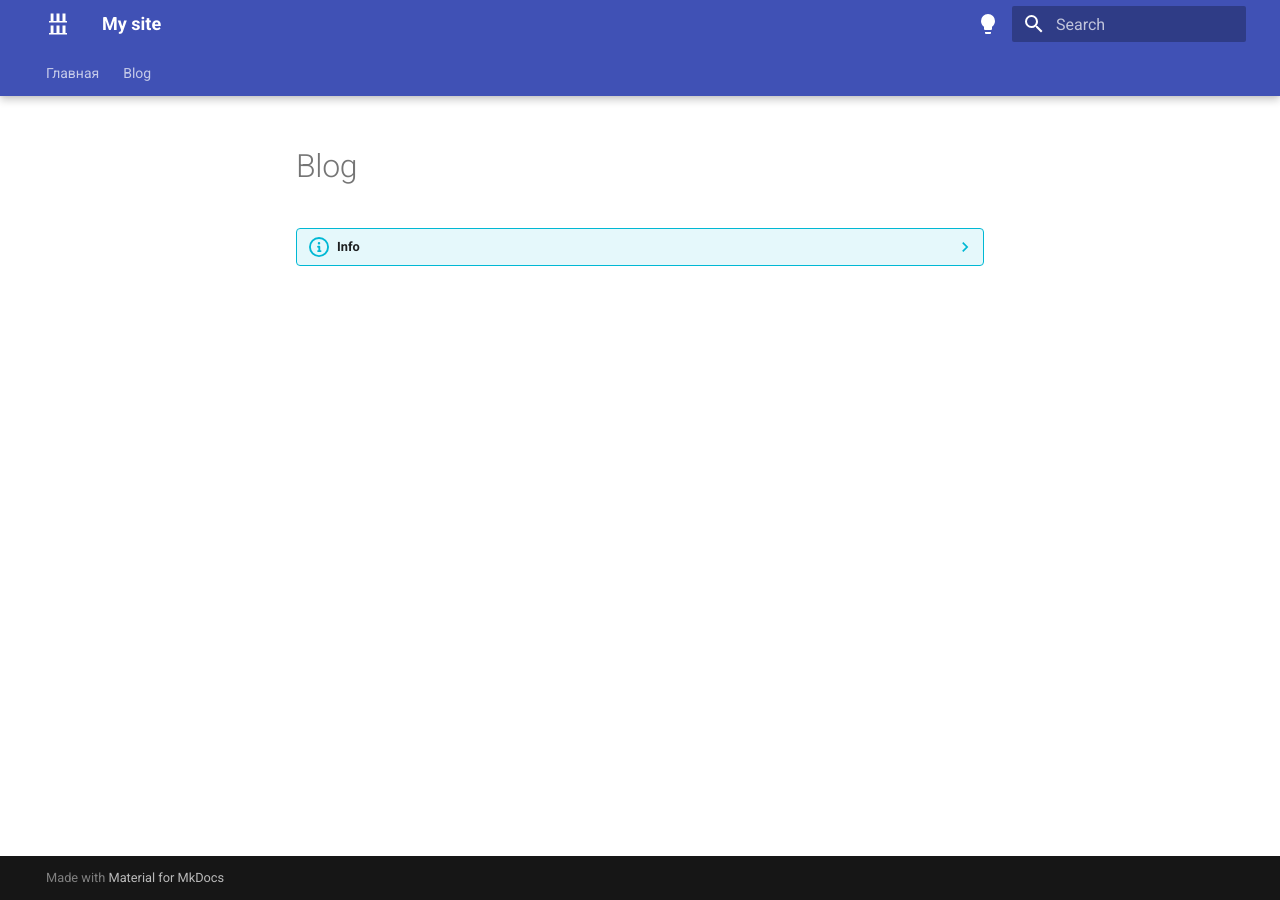
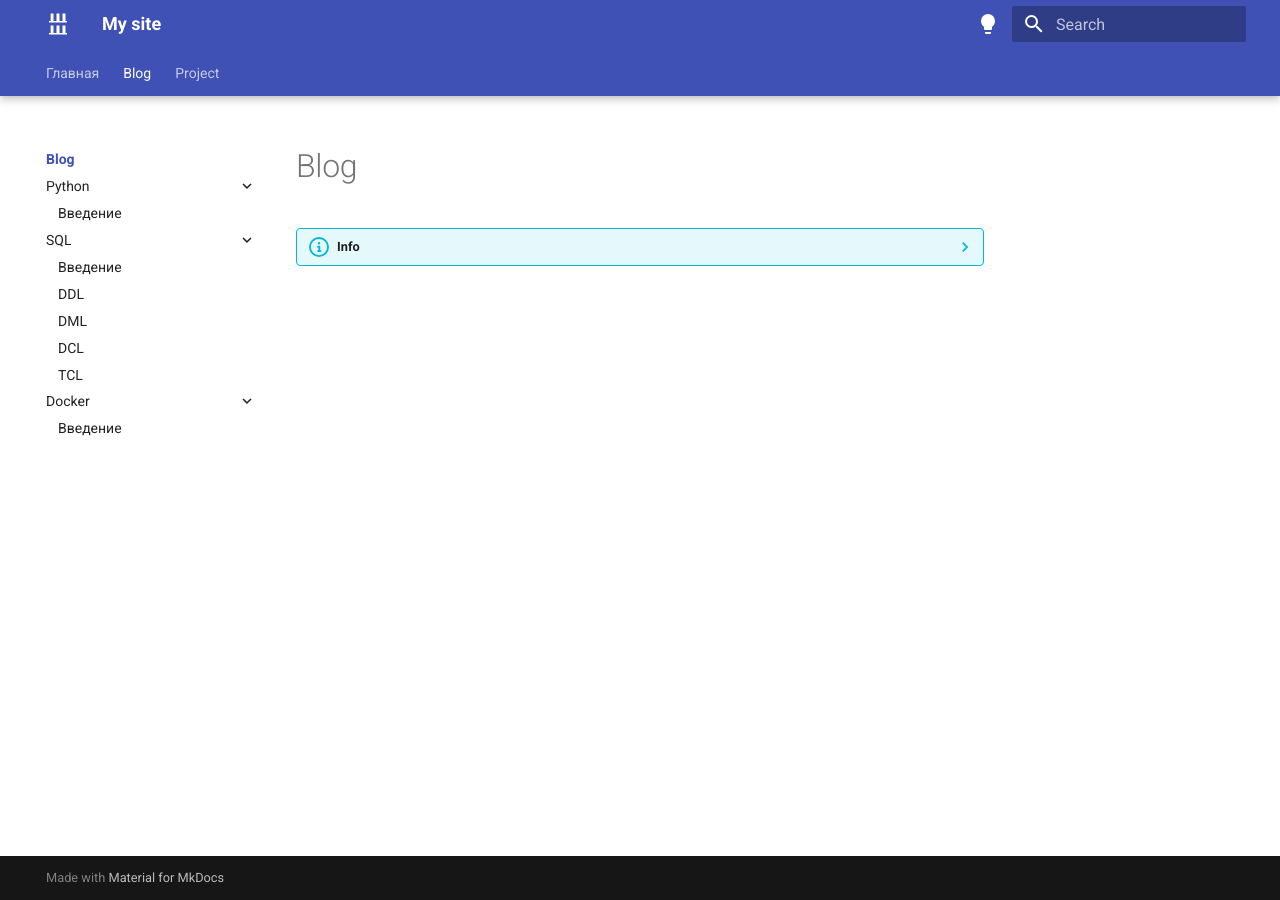
Before and after one commit to NikMaNik/handbook, an MkDocs documentation site: the page built from docs/blog/index.md, in a window 1280 px wide. Built offline with MkDocs 1.6.1 and Material for MkDocs 9.7.7, drawn with Linux system fonts in a browser that asks for light colours.

Commit message:
Add_filesÑ

```diff
--- a/mkdocs.yml
+++ b/mkdocs.yml
@@ -46,13 +46,20 @@ theme:
 nav:
   - Главная: index.md
   - Blog:
-      - Python: blog/python.md
+      - blog/index.md
+      - Python:
+        - Введение: blog/python/python.md
       - SQL:
         - Введение: blog/sql/sql.md
         - DDL: blog/sql/ddl.md
         - DML: blog/sql/dml.md
         - DCL: blog/sql/dcl.md
         - TCL: blog/sql/tcl.md
+      - Docker:
+        - Введение: blog/docker/docker.md
+
+  - Project:
+      - Superspreader: project/superspreader/supersreader.md
 
 markdown_extensions:
   - def_list
```
